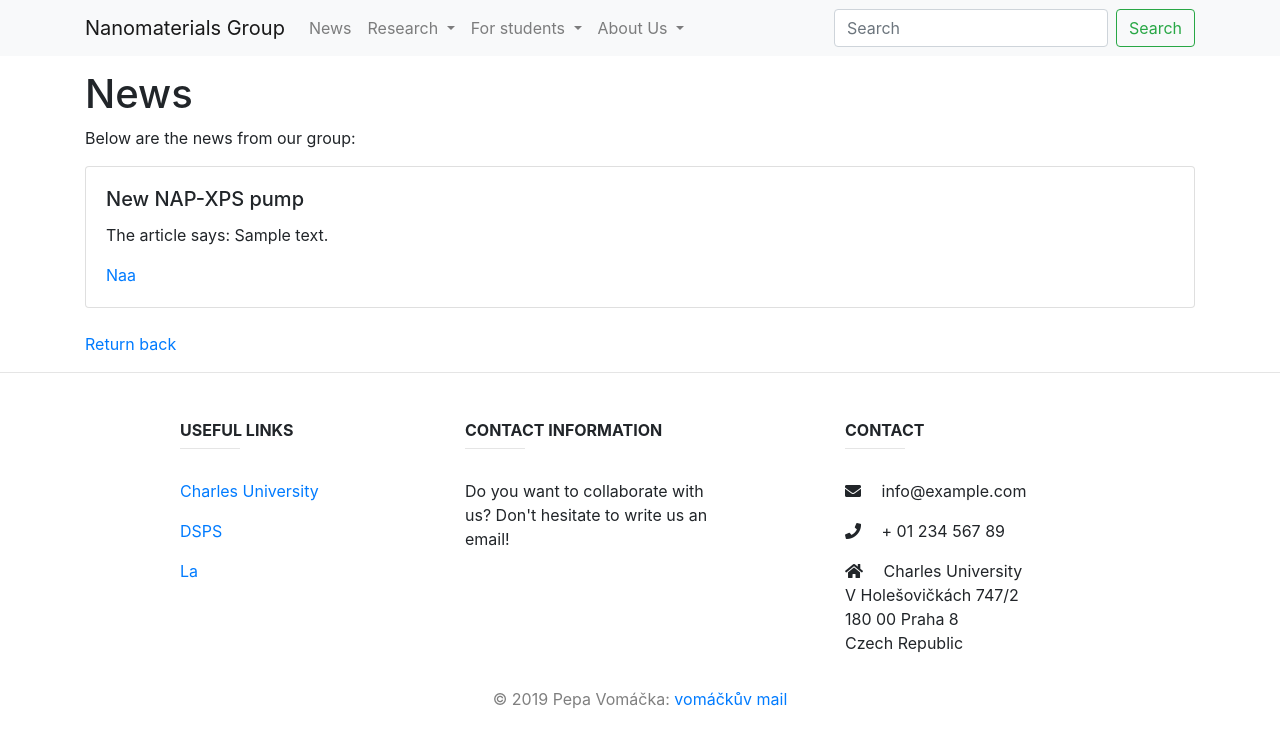
After one commit to vaclavmaixner/nano-website, a Flask app: page /news/1 in a window 1280 px wide. The commit adds this page. Shown: the top 747 px of the page. Run offline with Flask 2, Linux system fonts and the light colour scheme; tables that the repository leaves empty hold one stand-in row (values such as "Sample post"); some libraries are stand-ins or nearby versions.

Commit message:
Added pagination of news without widget. Created news_post to view single news article.

```diff
--- a/app/forms.py
+++ b/app/forms.py
@@ -9,7 +9,7 @@ class LoginForm(FlaskForm):
     submit = SubmitField('Sign In')
 
 class PostNewsArticle(FlaskForm):
-    post = TextAreaField('Say something', validators=[
+    post = TextAreaField('Write news', validators=[
         DataRequired(), Length(min=1)])
     submit = SubmitField('Submit')
 
--- a/app/routes.py
+++ b/app/routes.py
@@ -7,15 +7,33 @@ from app.models import User, Article, Human
 from werkzeug.urls import url_parse
 from datetime import datetime
 
+
 @app.route('/')
 @app.route('/index')
 def index():
     return render_template('index.html')
 
+
 @app.route('/news')
 def news():
-    articles = Article.query.all()
-    return render_template('news.html', articles=articles)
+    #articles = Article.query.all()
+    page = request.args.get('page', 1, type=int)
+    articles = Article.query.paginate(
+        page, app.config['NEWS_ARTICLES_PER_PAGE'], False)
+    next_url = url_for('news', page=articles.next_num) \
+        if articles.has_next else None
+    prev_url = url_for('news', page=articles.prev_num) \
+        if articles.has_prev else None
+    return render_template('news.html', articles=articles.items, next_url=next_url,
+                           prev_url=prev_url)
+
+
+@app.route('/news/<int:id>')
+def article(id):
+    article = Article.query.get_or_404(id)
+    return render_template('news_post.html', articles = [article])
+
+
 
 @app.route('/admin', methods=['GET', 'POST'])
 @login_required
@@ -25,22 +43,23 @@ def admin():
 
     form = PostNewsArticle()
     if form.validate_on_submit():
-            article = Article(body=form.post.data)
-            db.session.add(article)
-            db.session.commit()
-            flash('Your post is now live!')
+        article = Article(body=form.post.data)
+        db.session.add(article)
+        db.session.commit()
+        flash('Your post is now live!')
 
     new_human_form = CreateNewHuman()
     if new_human_form.validate_on_submit():
-        new_human = Human(name=new_human_form.name.data,\
-        full_name=new_human_form.full_name.data, position=new_human_form.position.data,\
-        email=new_human_form.email.data, telephone=new_human_form.telephone.data,
-        links=new_human_form.links.data, ids=new_human_form.ids.data)
+        new_human = Human(name=new_human_form.name.data,
+                          full_name=new_human_form.full_name.data, position=new_human_form.position.data,
+                          email=new_human_form.email.data, telephone=new_human_form.telephone.data,
+                          links=new_human_form.links.data, ids=new_human_form.ids.data)
         db.session.add(new_human)
         db.session.commit()
         flash('Your new human is now alive!')
 
     return render_template('admin.html', users=users, form=form, new_human_form=new_human_form, humans=humans)
+
 
 @app.route('/detail/<name>', methods=['GET', 'POST'])
 def detail(name):
@@ -52,17 +71,21 @@ def detail(name):
 def our_research():
     return render_template('our-research.html')
 
+
 @app.route('/publications')
 def publications():
     return render_template('publications.html')
+
 
 @app.route('/for-students')
 def for_students():
     return render_template('for-students.html')
 
+
 @app.route('/about-us')
 def about_us():
     return render_template('about-us.html')
+
 
 @app.route('/login', methods=['GET', 'POST'])
 def login():
@@ -81,6 +104,7 @@ def login():
         return redirect(next_page)
     return render_template('login.html', title='Sign In', form=form)
 
+
 @app.route('/logout')
 def logout():
     logout_user()
--- /dev/null
+++ b/app/templates/news_post.html
@@ -0,0 +1,17 @@
+{% extends "base.html" %} {% block content %}
+<div class="container">
+    <h1>News</h1>
+    <p>Below are the news from our group:</p>
+    {% for article in articles %}
+    <div class="card">
+        <div class="card-body">
+            <h5 class="card-title">New NAP-XPS pump</h5>
+            <p class="card-text">The article says: {{ article.body|safe }}</p>
+            <a href="{{ url_for('.article', id=article.id) }}">Naa</a>
+        </div>
+    </div>
+    <br> {% endfor %}
+
+    <p><a href="/news">Return back</a></p>
+</div>
+{% endblock %}
--- a/config.py
+++ b/config.py
@@ -8,3 +8,5 @@ class Config(object):
     SQLALCHEMY_DATABASE_URI = os.environ.get('DATABASE_URL') or \
         'sqlite:///' + os.path.join(basedir, 'app.db')
     SQLALCHEMY_TRACK_MODIFICATIONS = False
+
+    NEWS_ARTICLES_PER_PAGE = 2
```
Also changed, not shown: app/templates/_macros.html (added, +29 -0 lines), app/templates/admin.html (+12 -21 lines), app/templates/news.html (+16 -4 lines).
